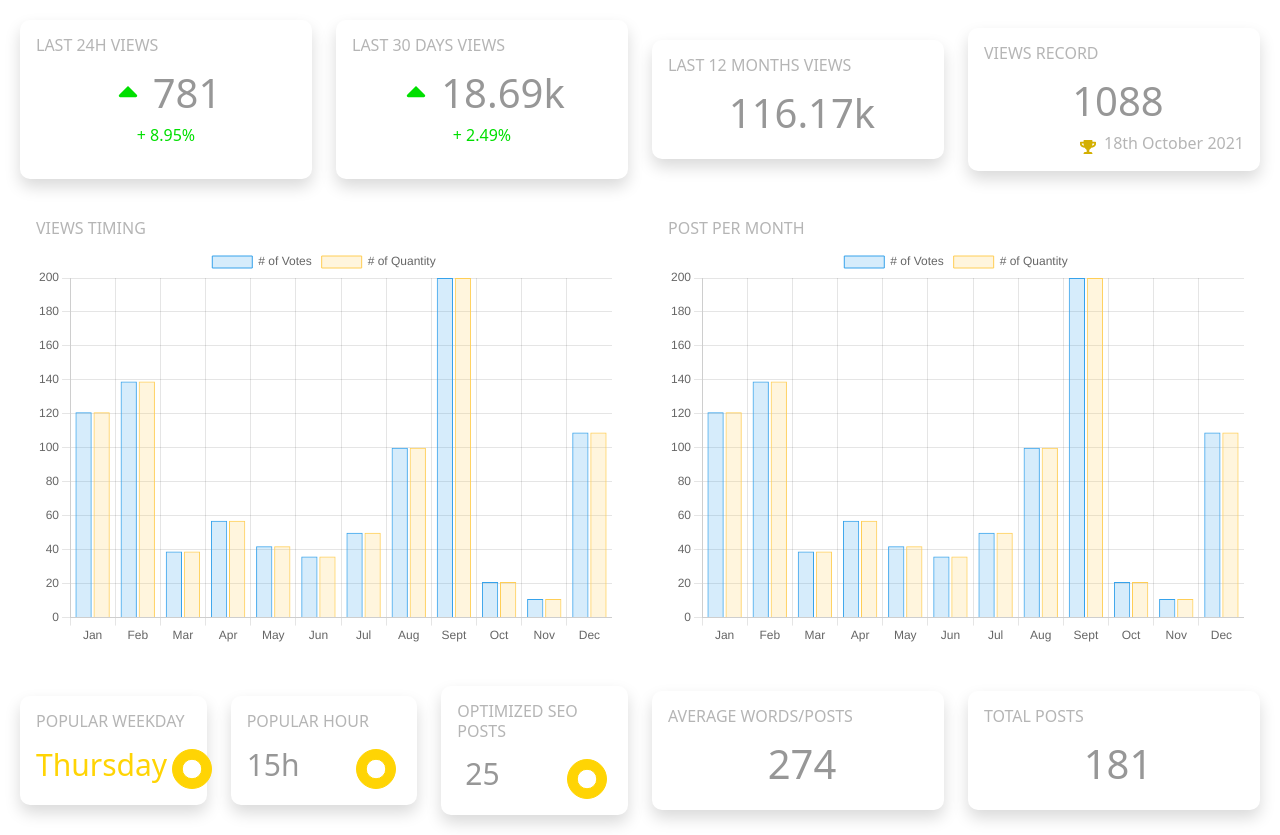
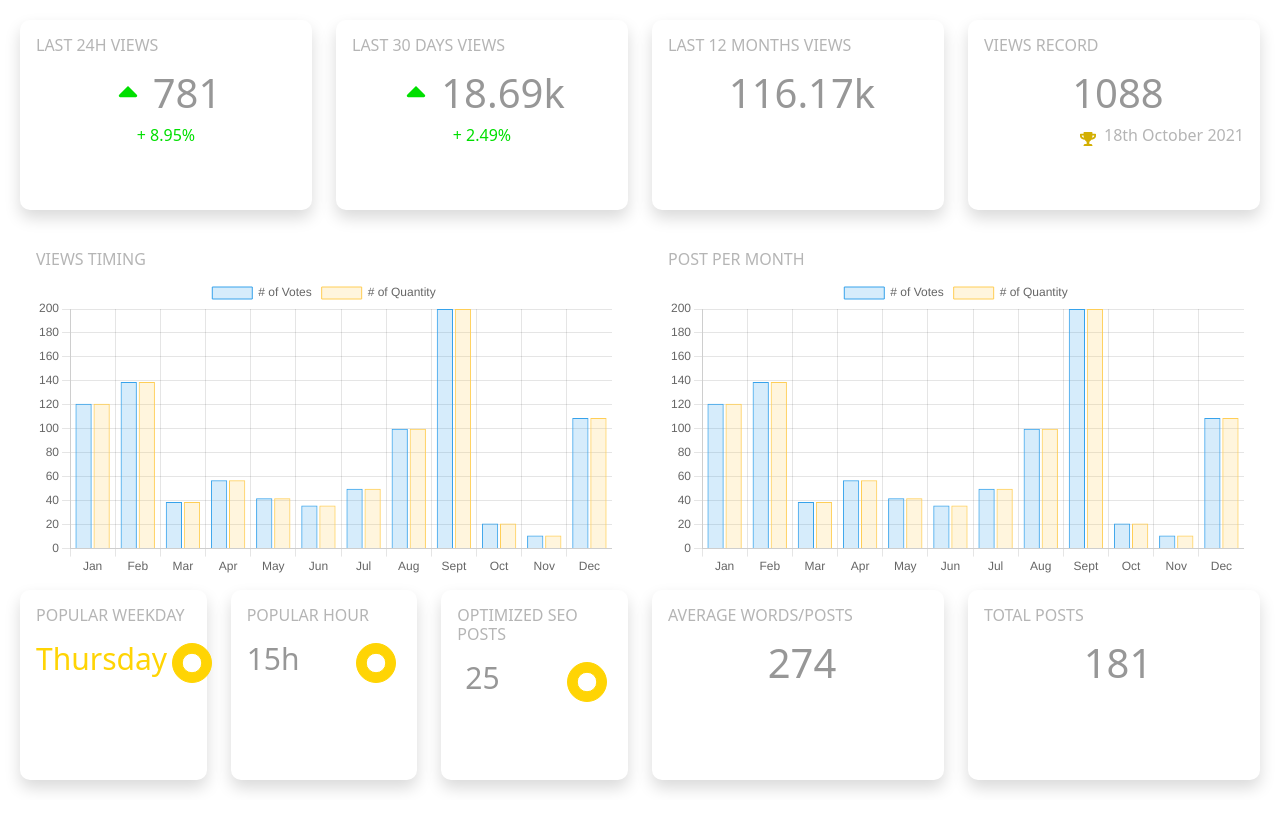
Before and after one commit to sayantan-bhattacharjee/PeerXP-Assesment, a React (Create React App) app in the folder assesment/: page / in a window 1280 px wide. After the commit the page ends 800 px from the top, so only its background shows below. Built offline with nearby package versions, Linux system fonts and the light colour scheme.

Commit message:
Commiting again

```diff
--- a/assesment/src/Components/BarChart/BarChart.js
+++ b/assesment/src/Components/BarChart/BarChart.js
@@ -39,8 +39,8 @@ const BarChart = () => {
             },
           ],
         }}
-        width={400}
-        height={400}
+        width={"100%"}
+        height={"100%"}
         options={{
           maintainAspectRatio: false,
           scales: {
--- a/assesment/src/Components/BarChart/BarChart.scss
+++ b/assesment/src/Components/BarChart/BarChart.scss
@@ -1,2 +1,3 @@
 .BarChart {
+  height: 100%;
 }
--- a/assesment/src/Pages/Dashboard/BottomCards/BottomCards.js
+++ b/assesment/src/Pages/Dashboard/BottomCards/BottomCards.js
@@ -11,8 +11,8 @@ import "./BottomCards.scss";
 const BottomCards = () => {
   return (
     <div className="BottomCards">
-      <Row className="h-25 align-items-center justify-content-center">
-        <Col md lg={2}>
+      <Row className="h-100 align-items-center justify-content-center">
+        <Col md lg={2} className="h-100">
           <div className="xp-custom-views xp-24H-views shadow p-3">
             <h6 className="text-start lgt-gry">POPULAR WEEKDAY</h6>
             <div className="d-flex flex-row justify-content-between align-items-center">
@@ -21,7 +21,7 @@ const BottomCards = () => {
             </div>
           </div>
         </Col>
-        <Col md lg={2}>
+        <Col md lg={2} className="h-100">
           <div className="xp-custom-views xp-24H-views shadow p-3">
             <h6 className="text-start lgt-gry">POPULAR HOUR</h6>
             <div className="d-flex flex-row justify-content-between align-items-center">
@@ -30,7 +30,7 @@ const BottomCards = () => {
             </div>
           </div>
         </Col>
-        <Col md lg={2}>
+        <Col md lg={2} className="h-100">
           <div className="xp-custom-views xp-30D-views shadow p-3">
             <h6 className="text-start lgt-gry">OPTIMIZED SEO POSTS</h6>
             <div className="d-flex flex-row justify-content-between align-items-center">
@@ -39,7 +39,7 @@ const BottomCards = () => {
             </div>
           </div>
         </Col>
-        <Col md lg={3}>
+        <Col md lg={3} className="h-100">
           <div className="xp-custom-views xp-12M-views shadow p-3">
             <h6 className="text-start lgt-gry">AVERAGE WORDS/POSTS</h6>
             <div className="d-flex flex-row justify-content-center align-items-center">
@@ -47,7 +47,7 @@ const BottomCards = () => {
             </div>
           </div>
         </Col>
-        <Col md lg={3}>
+        <Col md lg={3} className="h-100">
           <div className="xp-custom-views xp-views-record shadow p-3">
             <h6 className="text-start lgt-gry">TOTAL POSTS</h6>
             <div className="d-flex flex-row justify-content-center align-items-center">
--- a/assesment/src/Pages/Dashboard/BottomCards/BottomCards.scss
+++ b/assesment/src/Pages/Dashboard/BottomCards/BottomCards.scss
@@ -1,2 +1,3 @@
 .BottomCards {
+  height: 25%;
 }
--- a/assesment/src/Pages/Dashboard/Dashboard.js
+++ b/assesment/src/Pages/Dashboard/Dashboard.js
@@ -14,15 +14,15 @@ const Dashboard = () => {
   return (
     <div className="Dashboard">
       <TopViewsCard />
-      <Row className="h-50 align-items-center justify-content-center my-4">
-        <Col md lg={6}>
-          <div className="xp-post-per-month p-3">
+      <Row className="h-50 align-items-center justify-content-center py-4">
+        <Col md lg={6} className="h-100">
+          <div className="h-100 xp-post-per-month p-3">
             <h6 className="text-start lgt-gry">VIEWS TIMING</h6>
             <BarChart />
           </div>
         </Col>
-        <Col md lg={6}>
-          <div className="xp-post-per-month p-3">
+        <Col md lg={6} className="h-100">
+          <div className="h-100 xp-post-per-month p-3">
             <h6 className="text-start lgt-gry">POST PER MONTH</h6>
             <BarChart />
           </div>
--- a/assesment/src/Pages/Dashboard/Dashboard.scss
+++ b/assesment/src/Pages/Dashboard/Dashboard.scss
@@ -1,3 +1,4 @@
 .Dashboard {
   padding: 20px;
+  height: 100%;
 }
--- a/assesment/src/Pages/Dashboard/TopViewsCard/TopViewsCard.js
+++ b/assesment/src/Pages/Dashboard/TopViewsCard/TopViewsCard.js
@@ -3,11 +3,14 @@ import { Row, Col } from "react-bootstrap";
 import { TiArrowSortedUp } from "react-icons/ti";
 import { FaTrophy } from "react-icons/fa";
 
+// Style Imports
+import "./TopViewsCard.scss";
+
 const TopViewsCard = () => {
   return (
     <div className="TopViewsCard">
-      <Row className="h-25 align-items-center justify-content-center">
-        <Col lg xl={3}>
+      <Row className="h-100 align-items-center justify-content-center">
+        <Col lg xl={3} className="h-100">
           <div className="xp-custom-views xp-24H-views shadow p-3">
             <h6 className="text-start lgt-gry">LAST 24H VIEWS</h6>
             <div classname="d-flex flex-column justify-content-center align-items-center">
@@ -19,7 +22,7 @@ const TopViewsCard = () => {
             </div>
           </div>
         </Col>
-        <Col lg xl={3}>
+        <Col lg xl={3} className="h-100">
           <div className="xp-custom-views xp-30D-views shadow p-3">
             <h6 className="text-start lgt-gry">LAST 30 DAYS VIEWS</h6>
             <div classname="d-flex flex-column justify-content-center align-items-center">
@@ -31,7 +34,7 @@ const TopViewsCard = () => {
             </div>
           </div>
         </Col>
-        <Col lg xl={3}>
+        <Col lg xl={3} className="h-100">
           <div className="xp-custom-views xp-12M-views shadow p-3">
             <h6 className="text-start lgt-gry">LAST 12 MONTHS VIEWS</h6>
             <div className="d-flex flex-row justify-content-center align-items-center">
@@ -39,7 +42,7 @@ const TopViewsCard = () => {
             </div>
           </div>
         </Col>
-        <Col lg xl={3}>
+        <Col lg xl={3} className="h-100">
           <div className="xp-custom-views xp-views-record shadow p-3">
             <h6 className="text-start lgt-gry">VIEWS RECORD</h6>
             <div className="d-flex flex-column justify-content-between align-items-center">
--- a/assesment/src/Pages/Dashboard/TopViewsCard/TopViewsCard.scss
+++ b/assesment/src/Pages/Dashboard/TopViewsCard/TopViewsCard.scss
@@ -0,0 +1,3 @@
+.TopViewsCard {
+  height: 25%;
+}
--- a/assesment/src/index.scss
+++ b/assesment/src/index.scss
@@ -57,7 +57,7 @@ body {
   font-size: 30px;
 }
 .xp-custom-views {
-  // height: 180px;
+  height: 100%;
   border-radius: 10px;
 }
 // .xp-custom-posts {
```
